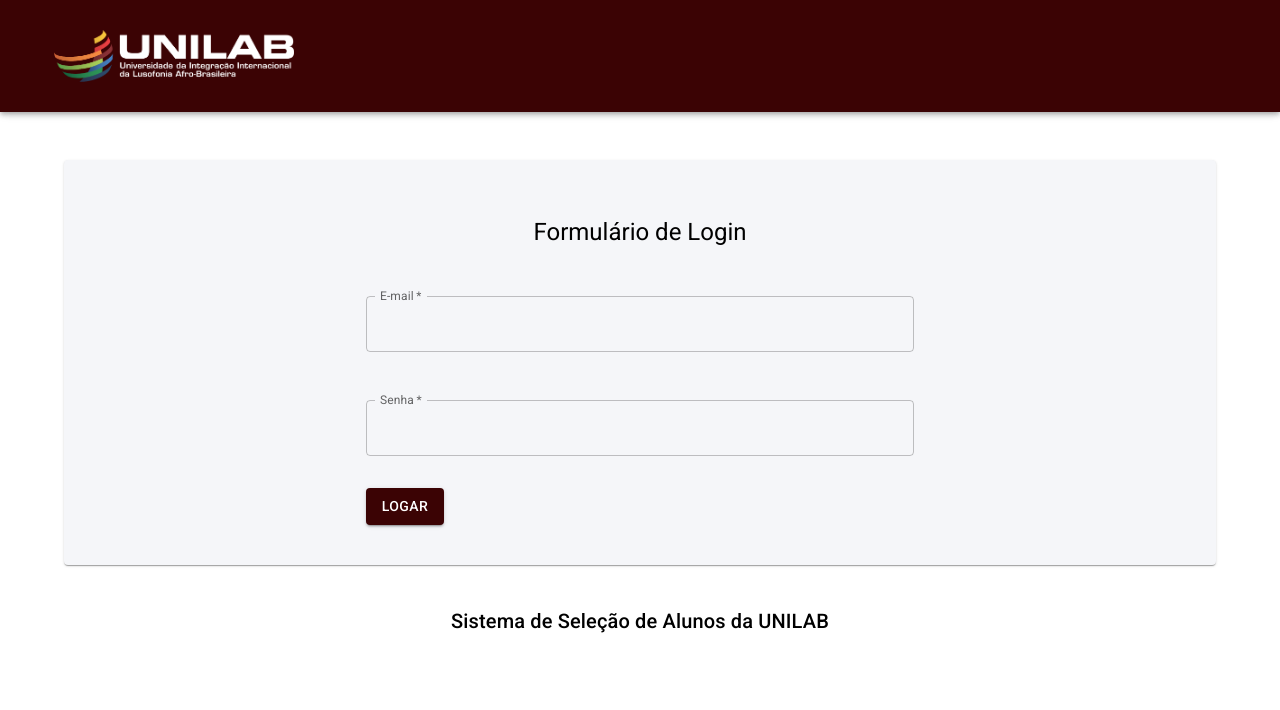
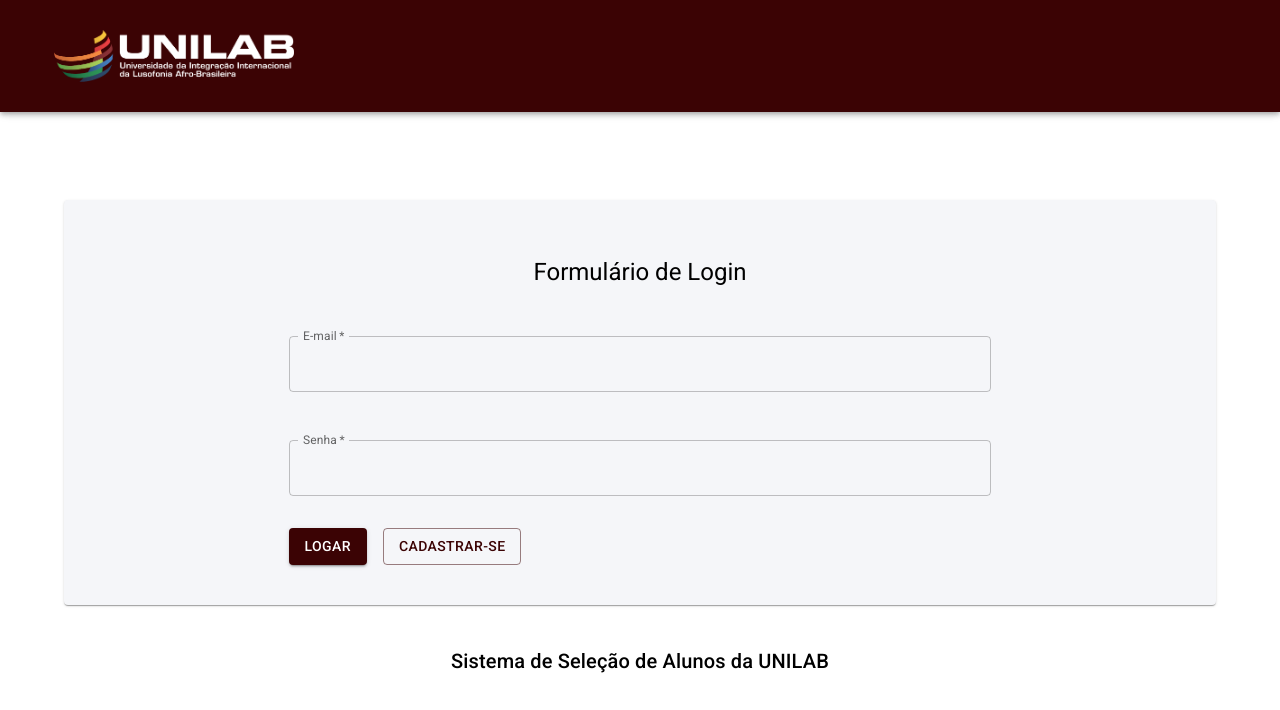
Before and after one commit to uniselec/uniselec-selecoes, a React (Vite) app: page /login in a window 1280 px wide. Shown: the top 710 px of the page. Built offline with nearby package versions, Linux system fonts and the light colour scheme.

Commit message:
Add slice for register

```diff
--- a/src/components/Layout.tsx
+++ b/src/components/Layout.tsx
@@ -51,7 +51,7 @@ export function Layout({ children }: { children: React.ReactNode }) {
           maxSnack={3}
           anchorOrigin={{ vertical: "top", horizontal: "right" }}
         >
-                <Container sx={{ color: "white", mt: 20, mb: 5, flexGrow: 1 }}>
+                <Container sx={{ color: "white", mt: 25, mb: 5, flexGrow: 1 }}>
                   {children}
                 </Container>
         </SnackbarProvider>
--- a/src/features/auth/authApiSlice.ts
+++ b/src/features/auth/authApiSlice.ts
@@ -36,7 +36,7 @@ export const authApiSlice = apiSlice.injectEndpoints({
 			async onQueryStarted(_arg, { dispatch, queryFulfilled }) {
 				try {
 					const response = await queryFulfilled;
-					dispatch(setCredentials(response.data));
+					dispatch(setCredentials(response.data?.data));
 				} catch (error) {
 					console.log(error);
 				}
--- a/src/features/auth/authSlice.ts
+++ b/src/features/auth/authSlice.ts
@@ -16,6 +16,9 @@ export const authSlice = createSlice({
   initialState,
   reducers: {
     setCredentials: (state, action) => {
+      console.log("State: ");
+      console.log(state);
+      console.log(action?.payload?.token);
       state.isAuthenticated = true;
       state.token = action.payload.token;
       state.userDetails = action.payload.user;
--- a/src/features/auth/components/LoginForm.tsx
+++ b/src/features/auth/components/LoginForm.tsx
@@ -8,14 +8,9 @@ import {
     TextField
 } from "@mui/material";
 import { useTheme } from "@mui/material";
-import { useState, useEffect } from 'react';
+import { useState } from 'react';
 import { Credentials } from '../authApiSlice';
-import Logo3s from "../../../assets/img/logo-3s.png";
-import Logo3sBlack from "../../../assets/img/logo-3s-black.png";
-import styled from '@emotion/styled';
-
-
-
+import { useNavigate } from 'react-router-dom';
 
 type Props = {
     credentials: Credentials;
@@ -25,7 +20,6 @@ type Props = {
     handleChange: (e: React.ChangeEvent<HTMLInputElement>) => void;
 };
 
-
 export const LoginForm = ({
     credentials,
     isdisabled = false,
@@ -33,13 +27,13 @@ export const LoginForm = ({
     handleSubmit,
     handleChange
 }: Props) => {
-
-
     const theme = useTheme();
+    const navigate = useNavigate();
 
     const [errorLogin, setErrorLogin] = useState({ valid: true, text: "" });
     const [errorPassword, setErrorPassowrd] = useState({ valid: true, text: "" });
     const isDarkMode = theme.palette.mode === 'dark';
+
     function validateLogin() {
         if (credentials.email.length > 1) {
             setErrorLogin({ valid: true, text: "" });
@@ -62,6 +56,7 @@ export const LoginForm = ({
                 display: 'flex',
                 flexDirection: 'column',
                 alignItems: 'center',
+                padding: 5, // Ajuste o padding para 5 para se alinhar com o estilo do Register
             }}
             p={5}>
             <Box p={2} mb={2}>
@@ -73,7 +68,6 @@ export const LoginForm = ({
                     handleSubmit(event);
                 }}
             >
-
                 <Grid container spacing={3}>
                     <Grid item xs={12}>
                         <FormControl fullWidth>
@@ -133,11 +127,16 @@ export const LoginForm = ({
                             >
                                 {isLoading ? "Aguarde..." : "Logar"}
                             </Button>
+                            <Button
+                                variant="outlined"
+                                onClick={() => navigate('/register')}
+                            >
+                                Cadastrar-se
+                            </Button>
                         </Box>
                     </Grid>
                 </Grid>
-
             </form>
         </Box>
-    )
+    );
 }
--- a/src/features/auth/components/RegisterForm.tsx
+++ b/src/features/auth/components/RegisterForm.tsx
@@ -169,12 +169,6 @@ export const RegisterForm = ({
                 helperText={errorConfirmPassword.text}
               />
             </Grid>
-            <Grid item xs={12}>
-              <FormControlLabel
-                control={<Checkbox value="allowExtraEmails" color="primary" />}
-                label="Eu quero receber atualizações e novidades via e-mail."
-              />
-            </Grid>
           </Grid>
           <Box sx={{ mt: 3 }}>
             <Button
```
Also changed, not shown: 1 other file (tests, documents, lock files or other folders).
